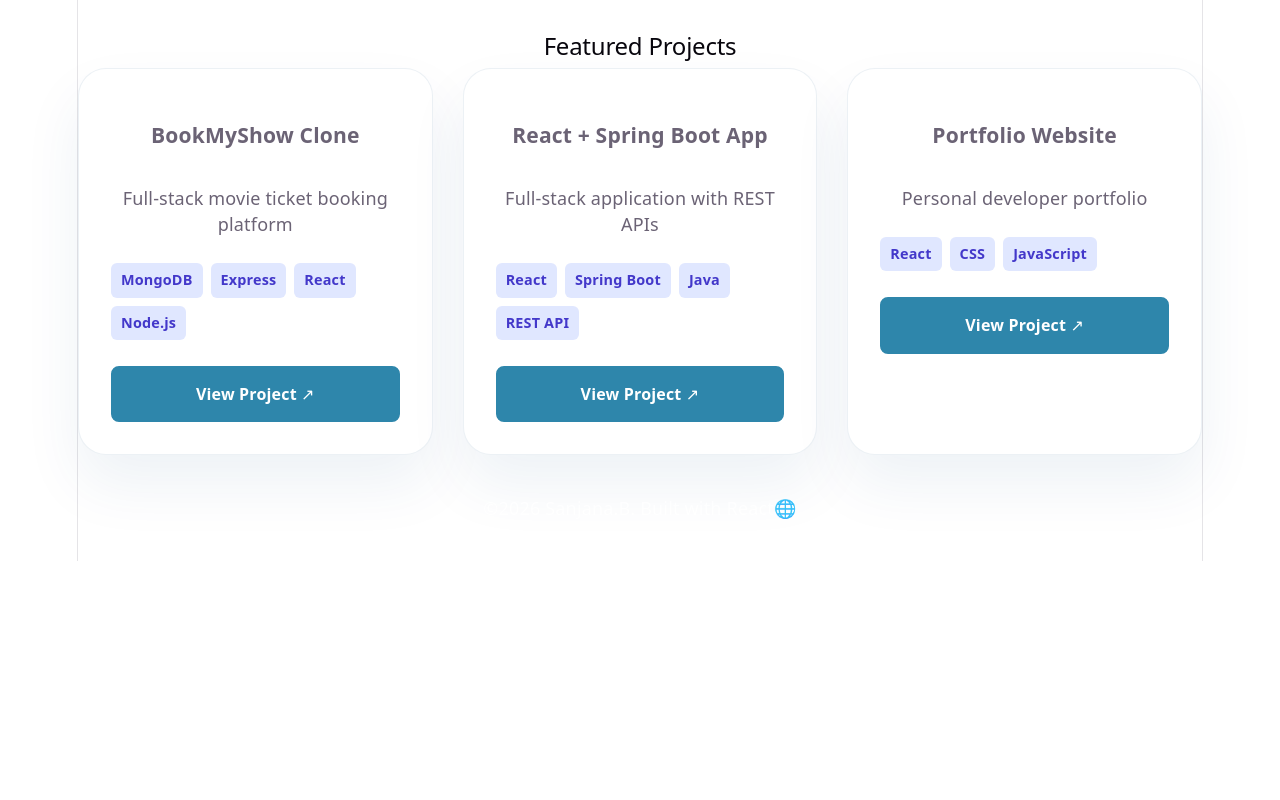
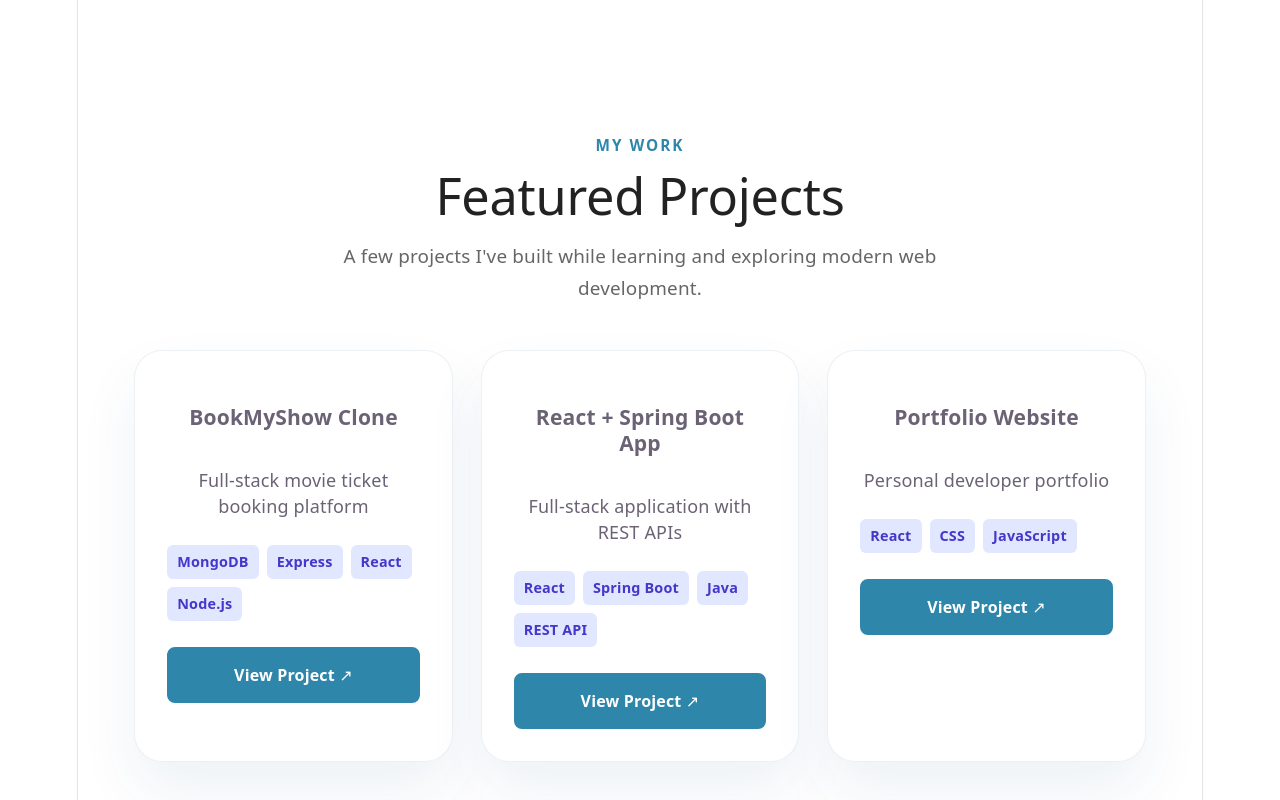
Before and after one commit to Sanjana-Deval/My-Portfolio, a React (Vite) app: page / in a window 1280 px wide. Shown: the part 1380-2180 px from the top of the page. Before the commit the page ends 1941 px from the top, so only its background shows below. Built offline with nearby package versions, Linux system fonts and the light colour scheme.

Commit message:
project commit

```diff
--- /dev/null
+++ b/src/pages/Home.css
@@ -0,0 +1,60 @@
+
+.featured-section {
+  padding: 100px 5%;
+}
+
+.featured-heading {
+  text-align: center;
+  max-width: 650px;
+  margin: 0 auto 45px;
+}
+
+.section-label {
+  color: #2e86ab;
+  font-size: 0.85rem;
+  font-weight: 700;
+  letter-spacing: 2px;
+  margin-bottom: 8px;
+}
+
+.featured-heading h2 {
+  font-size: 2.8rem;
+  margin: 0 0 15px;
+  color: #222;
+}
+
+.section-description {
+  color: #666;
+  font-size: 1.05rem;
+  line-height: 1.7;
+}
+
+.featured-grid {
+  display: grid;
+  grid-template-columns: repeat(3, 1fr);
+  gap: 28px;
+}
+
+/* Tablet */
+
+@media (max-width: 950px) {
+  .featured-grid {
+    grid-template-columns: repeat(2, 1fr);
+  }
+}
+
+/* Mobile */
+
+@media (max-width: 650px) {
+  .featured-section {
+    padding: 70px 20px;
+  }
+
+  .featured-heading h2 {
+    font-size: 2.2rem;
+  }
+
+  .featured-grid {
+    grid-template-columns: 1fr;
+  }
+}
--- a/src/pages/Home.jsx
+++ b/src/pages/Home.jsx
@@ -1,23 +1,44 @@
+
 import { projectsData } from '../data/projects';
 import ProjectCard from '../components/ProjectCard/ProjectCard';
 import Hero from '../components/Hero/Hero';
 import AboutSection from '../components/AboutSection/AboutSection';
+import './Home.css';
 
 function Home() {
   const featured = projectsData.filter(p => p.featured);
 
   return (
-    <div className='home-page'>
+    <div className="home-page">
+
       <Hero />
+
       <AboutSection />
 
-      <section className='featured-section container' id='projects'>
-        <h2>Featured Projects</h2>
-        <div style={{ display: 'grid', gridTemplateColumns: 'repeat(auto-fit, minmax(300px, 1fr))', gap: '30px' }}>
-          {featured.map(p => <ProjectCard key={p.id} project={p} />)}
+      <section className="featured-section container" id="projects">
+
+        <div className="featured-heading">
+          <p className="section-label">MY WORK</p>
+          <h2>Featured Projects</h2>
+          <p className="section-description">
+            A few projects I've built while learning and exploring
+            modern web development.
+          </p>
         </div>
+
+        <div className="featured-grid">
+          {featured.map(project => (
+            <ProjectCard
+              key={project.id}
+              project={project}
+            />
+          ))}
+        </div>
+
       </section>
+
     </div>
   );
 }
+
 export default Home;
```
